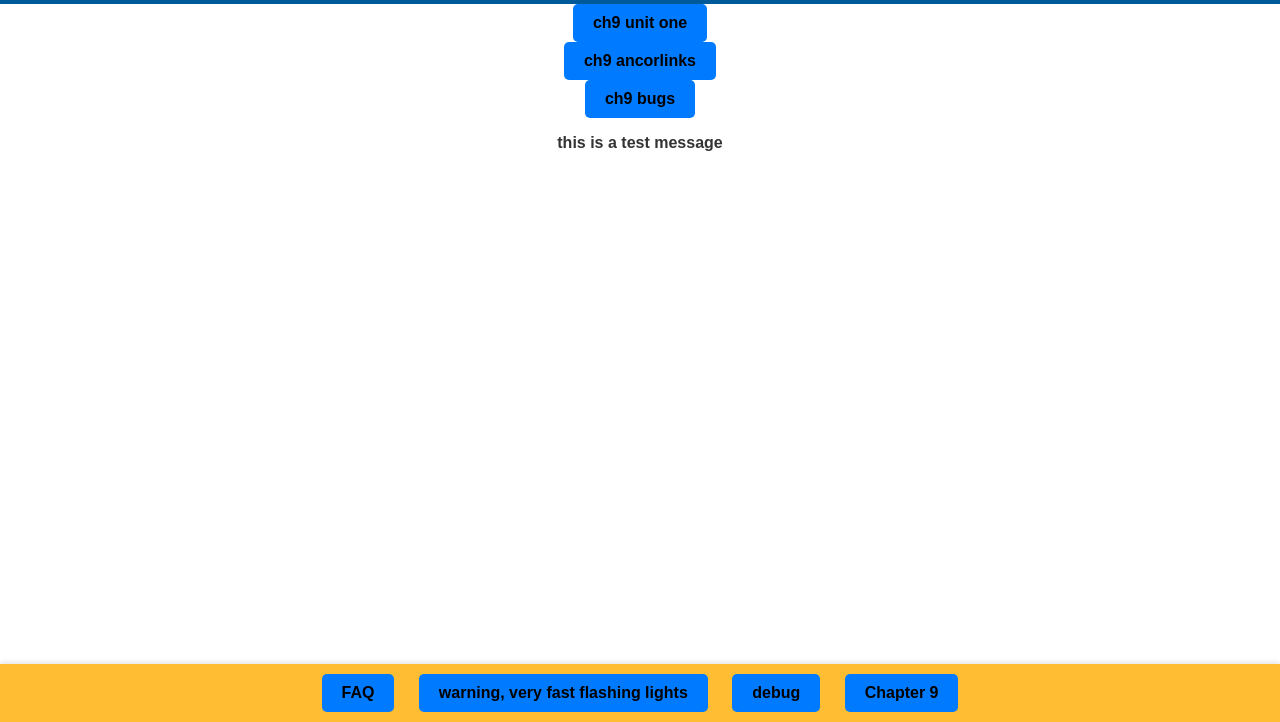
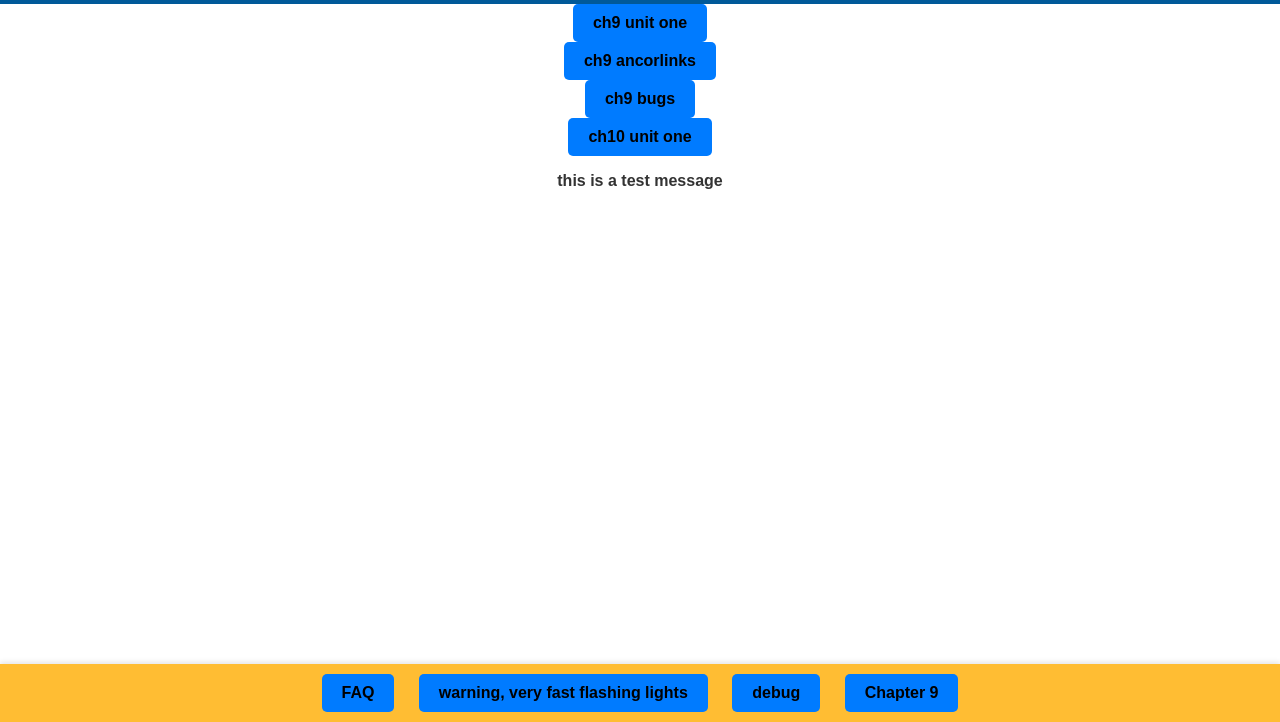
Before and after one commit to ehook1/ehook1_page, a plain HTML site: page index.html in a window 1280 px wide. Shown: the part 78-800 px from the top of the page. Drawn offline with Linux system fonts and the light colour scheme; a web font is replaced by a local one.

Commit message:
Update index.html

```diff
--- a/index.html
+++ b/index.html
@@ -15,6 +15,7 @@
     <a href="ch9_1.html" class="button">ch9 unit one</a>
     <a href="ch9_anchorlinks.html" class="button">ch9 ancorlinks</a>
     <a href="ch9_bugs.html" class="button">ch9 bugs</a>
+    <a href="ch10_unit1.html" class="button">ch10 unit one</a>
 
 
 <!--      <picture>
```
